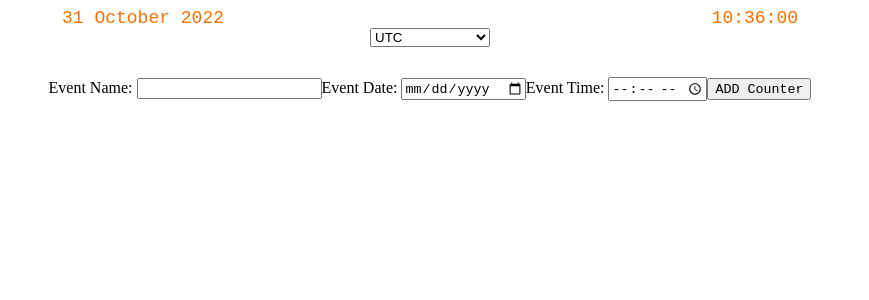
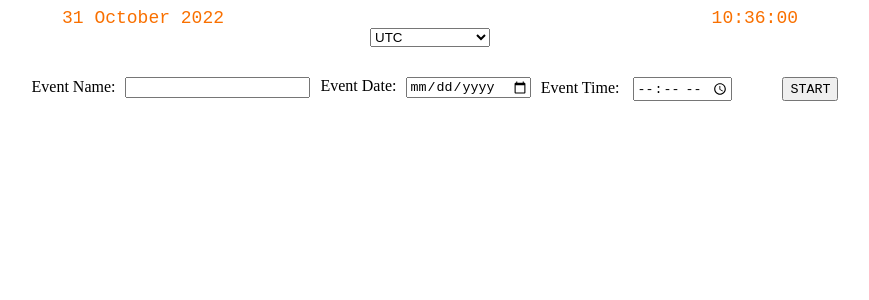
Before and after one commit to BrianLupu93/smart-counter-app, a React (Create React App) app in the folder frontend/: page / in a window 1280 px wide. Shown: the top 300 px of the page, without its empty margins (210-1079 px from the left). Built offline with nearby package versions, Linux system fonts and the light colour scheme.

Commit message:
counter style

```diff
--- a/frontend/src/App.css
+++ b/frontend/src/App.css
@@ -16,6 +16,8 @@
 }
 .user-inputs {
   margin-top: 30px;
+  display: flex;
+  justify-content: center;
 }
 .counter-row-all {
   display: flex;
@@ -56,3 +58,24 @@
 .counter {
   margin-top: 50px;
 }
+.start-btn {
+  margin-left: 50px;
+}
+.label-input {
+  margin-right: 10px;
+  margin-left: 10px;
+}
+.error {
+  color: red;
+}
+.event-name-color {
+  color: rgb(165, 44, 44);
+}
+.complete {
+  display: flex;
+
+  justify-content: space-evenly;
+  align-items: center;
+  height: 100px;
+  background-color: rgb(185, 219, 134);
+}
--- a/frontend/src/components/Counter.jsx
+++ b/frontend/src/components/Counter.jsx
@@ -12,12 +12,17 @@ dayjs.extend(duration);
 
 const Counter = ({ timezone, end }) => {
   const [counter, setCounter] = useState();
+  const [complete, setComplete] = useState(false);
 
   const localTimeAndDate = dayjs().tz(timezone).format("DD-MM-YYYY,HH:mm:ss");
 
   useEffect(() => {
-    setTimeout(() => {
-      startCounter();
+    const timeout = setTimeout(() => {
+      if (complete) {
+        clearTimeout(timeout);
+      } else {
+        startCounter();
+      }
     }, 1000);
   }, [counter]);
 
@@ -38,18 +43,30 @@ const Counter = ({ timezone, end }) => {
     .set("second", "00");
 
   const startCounter = () => {
-    const duration = dayjs.duration(endData.diff(localTimeAndDate));
+    const duration = dayjs.duration(endData.diff(start));
     setCounter(duration.$d);
+    if (duration.$d.seconds === 0) {
+      if (duration.$d.minutes === 0) {
+        if (duration.$d.hours === 0) {
+          if (duration.$d.days === 0) {
+            if (duration.$d.months === 0) {
+              if (duration.$d.years === 0) {
+                setComplete(true);
+              }
+            }
+          }
+        }
+      }
+    }
   };
-  console.log(counter);
 
   return (
     <>
       <div className="counter">
-        <div className="counter-row-all">
+        <div className={complete ? "complete" : "counter-row-all"}>
           <div className="counter-details">
             <h3>
-              <code>{end.eventName}</code>
+              <code className="event-name-color">{end.eventName}</code>
             </h3>
             <code>
               Date: {end.date} Time: {end.time}
--- a/frontend/src/components/InputForm.jsx
+++ b/frontend/src/components/InputForm.jsx
@@ -5,10 +5,14 @@ import { useForm } from "react-hook-form";
 const InputForm = ({ setEnds, ends }) => {
   const [end, setEnd] = useState({});
 
-  const { register, reset } = useForm();
+  const {
+    handleSubmit,
+    register,
+    reset,
+    formState: { errors },
+  } = useForm();
 
-  const saveInput = (e) => {
-    e.preventDefault();
+  const saveInput = () => {
     setEnds([...ends, end]);
     setEnd({});
     reset();
@@ -16,36 +20,87 @@ const InputForm = ({ setEnds, ends }) => {
 
   return (
     <>
-      <form>
+      <form onSubmit={handleSubmit(saveInput)}>
         <div className="user-inputs">
-          <label htmlFor="eventName">Event Name: </label>
+          <div className="event-name">
+            <div>
+              <label className="label-input" htmlFor="eventName">
+                Event Name:
+              </label>
               <input
-            {...register("eventName")}
+                {...register("eventName", {
+                  required: {
+                    value: true,
+                    message: "The event name is Required!",
+                  },
+                })}
                 id="eventName"
                 type="text"
-            onChange={(e) => setEnd({ ...end, eventName: e.target.value })}
-          ></input>
-          <label htmlFor="endDate">Event Date: </label>
+                onChange={(e) =>
+                  setEnd({ ...end, eventName: e.target.value.toUpperCase() })
+                }
+              />
+            </div>
+            <div>
+              {errors.eventName && (
+                <code className="error">{errors.eventName.message}</code>
+              )}
+            </div>
+          </div>
+
+          <div className="event-date">
+            <div>
+              {" "}
+              <label className="label-input" htmlFor="endDate">
+                Event Date:
+              </label>
               <input
-            {...register("endDate")}
+                {...register("endDate", {
+                  required: {
+                    value: true,
+                    message: "The event date is Required!",
+                  },
+                })}
                 id="endDate"
                 type="date"
                 onChange={(e) => setEnd({ ...end, date: e.target.value })}
-          ></input>
-          <label htmlFor="endTime">Event Time: </label>
+              />
+            </div>
+            <div>
+              {" "}
+              {errors.endDate && (
+                <code className="error">{errors.endDate.message}</code>
+              )}
+            </div>
+          </div>
+
+          <div className="event-time">
+            <div>
+              {" "}
+              <label className="label-input" htmlFor="endTime">
+                Event Time:{" "}
+              </label>
               <input
-            {...register("endTime")}
+                {...register("endTime", {
+                  required: {
+                    value: true,
+                    message: "The event time is Required!",
+                  },
+                })}
                 id="endTime"
                 type="time"
                 onChange={(e) => setEnd({ ...end, time: e.target.value })}
-          ></input>
-          <button
-            type="submit"
-            onClick={(e) => {
-              saveInput(e);
-            }}
-          >
-            <code>ADD Counter</code>
+              />
+            </div>
+            <div>
+              {errors.endTime && (
+                <code className="error">{errors.endTime.message}</code>
+              )}
+            </div>
+          </div>
+
+          <button className="start-btn" type="submit">
+            <code>START</code>
           </button>
         </div>
       </form>
```
Lines whose indentation alone changed are shown as unchanged.
